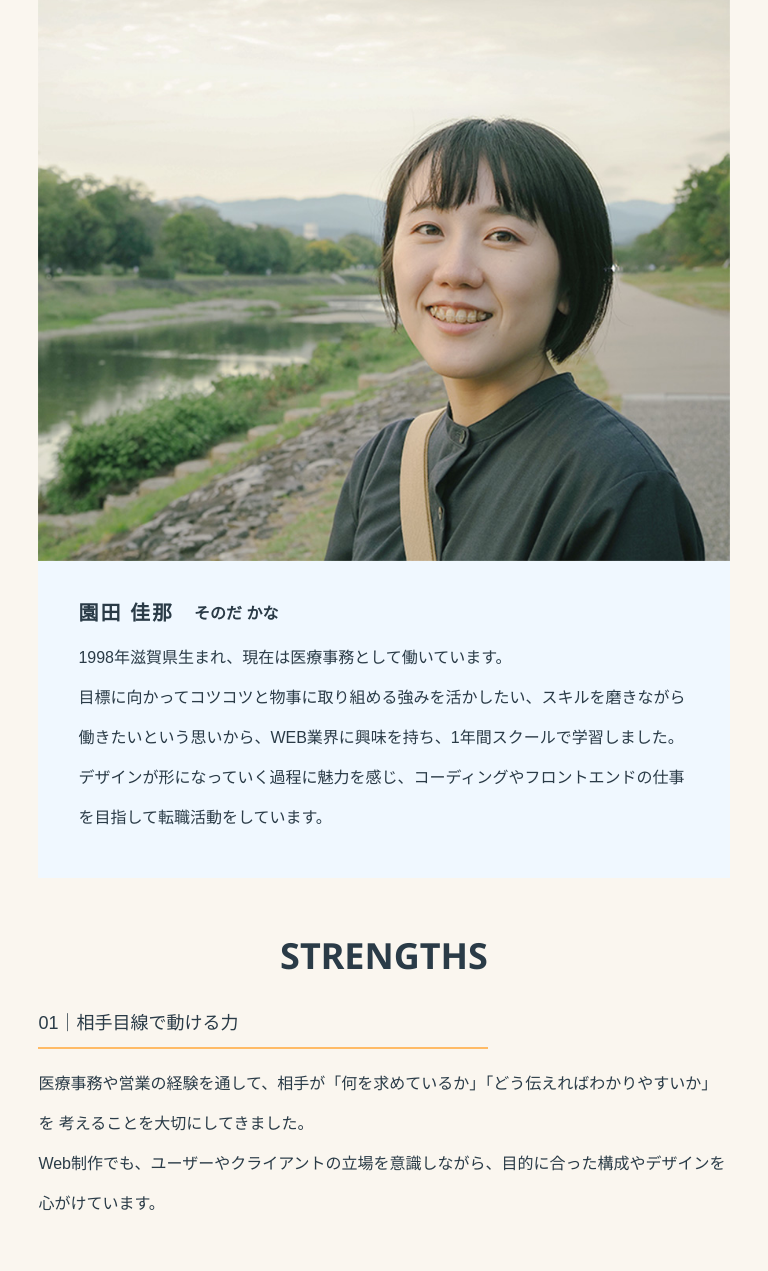
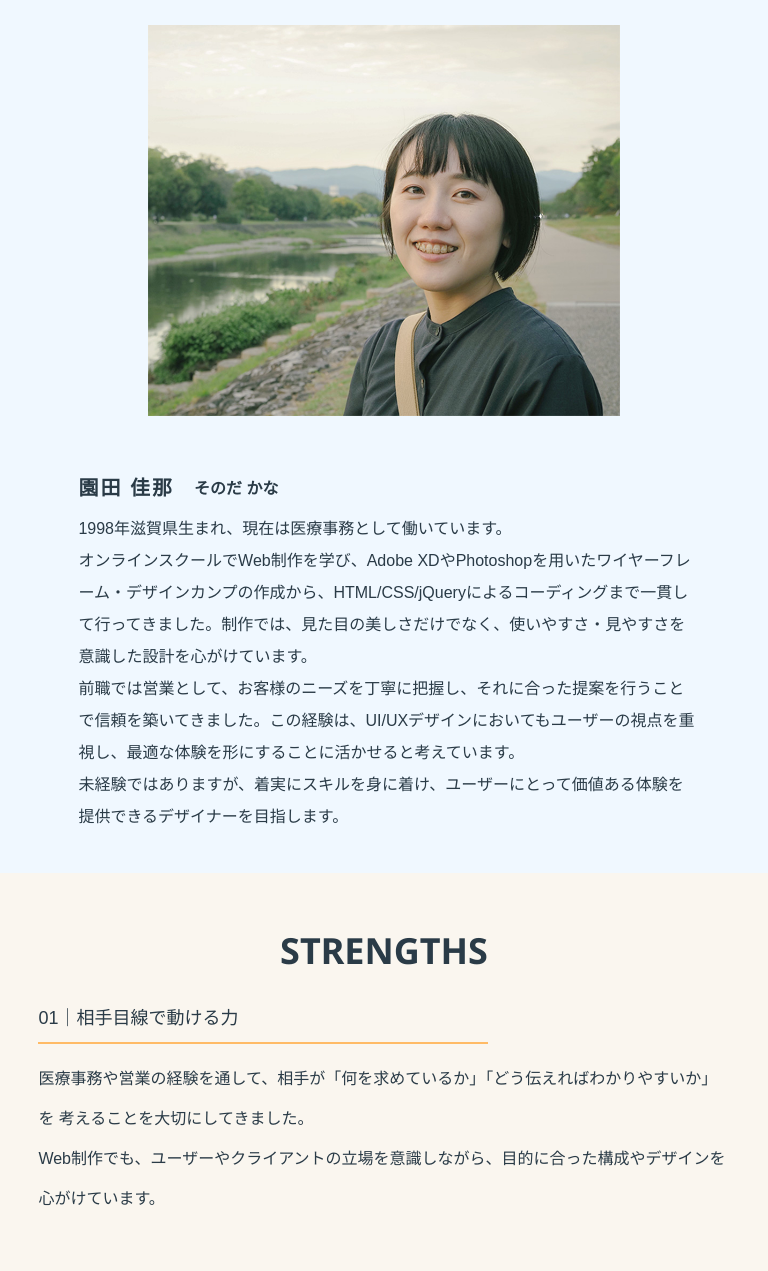
Before and after one commit to Kana-toyomon/portfolio0707, a plain HTML site: page about.html in a window 768 px wide. Shown: the part 218-1489 px from the top of the page. Drawn offline with Linux system fonts and the light colour scheme.

Commit message:
修正
デザイン

```diff
--- a/about.html
+++ b/about.html
@@ -40,7 +40,9 @@
     <section class="about section">
       <h2 class="about-title">ABOUT</h2>
       <div class="about-inner about-reverse">
+        <div class="about-img-container">
         <img class="about-image" src="./images/about/index-profile.jpg" alt="プロフィール写真">
+        </div>
         <div class="about-text">
           <div class="about-name">
             <p class="name-kanji">園田 佳那</p>
@@ -48,9 +50,10 @@
           </div>
           <p class="about-description">
             1998年滋賀県生まれ、現在は医療事務として働いています。<br>
-            目標に向かってコツコツと物事に取り組める強みを活かしたい、スキルを磨きながら
-            働きたいという思いから、WEB業界に興味を持ち、1年間スクールで学習しました。<br>
-            デザインが形になっていく過程に魅力を感じ、コーディングやフロントエンドの仕事を目指して転職活動をしています。
+            オンラインスクールでWeb制作を学び、Adobe
+            XDやPhotoshopを用いたワイヤーフレーム・デザインカンプの作成から、HTML/CSS/jQueryによるコーディングまで一貫して行ってきました。制作では、見た目の美しさだけでなく、使いやすさ・見やすさを意識した設計を心がけています。<br>
+            前職では営業として、お客様のニーズを丁寧に把握し、それに合った提案を行うことで信頼を築いてきました。この経験は、UI/UXデザインにおいてもユーザーの視点を重視し、最適な体験を形にすることに活かせると考えています。
+            <br>未経験ではありますが、着実にスキルを身に着け、ユーザーにとって価値ある体験を提供できるデザイナーを目指します。
           </p>
         </div>
       </div>
--- a/css/about.css
+++ b/css/about.css
@@ -17,13 +17,22 @@
   flex-direction: row-reverse;
 }
 
+.about-img-container {
+  display: flex;
+  justify-content: center;
+  align-items: center;
+  width: 480px;
+  height: 435px;
+  padding-right: 25px;
+}
+
 .about-image {
-  width: 50%;
+  max-width: 90%;
+  max-height: 90%;
 }
 
 .about-text {
   width: 700px;
-  /* background-color: aliceblue; */
   padding: 40px;
 }
 
@@ -48,7 +57,7 @@
 
 .about-description {
   font-size: 16px;
-  line-height: 2.5;
+  line-height: 2;
   display: inline-block;
   margin-top: 15px;
 }
@@ -146,7 +155,6 @@
   color: #2a3b47;
   font-size: 18px;
   line-height: 1.5;
-  /* font-weight: bold; */
   transition: opacity 0.4s ease;
   pointer-events: none;
   opacity: 0;
@@ -155,7 +163,6 @@
 /* ホバー時の変化 */
 .image-hover-box:hover img {
   opacity: 0.5;
-  /* 画像を薄くする（0〜1） */
 }
 
 .image-hover-box:hover .overlay-text {
@@ -184,7 +191,9 @@
 /* iphone11 */
 @media(max-width:767px) {
   .about {
-    margin-top: 80px;
+    margin-top: 20px;
+    padding-top: 80px;
+    background-color: aliceblue;
   }
 
   .about-inner {
@@ -201,8 +210,11 @@
     margin: 0;
   }
 
-  .about-image {
+  .about-img-container {
     width: 100%;
+    padding-right: 0;
+    height: 300px;
+    align-items: normal;
   }
 
   .about-text {
@@ -288,10 +300,16 @@
 
 /* タブレット */
 @media (min-width: 768px) and (max-width: 810px) {
+  .about {
+    background-color: aliceblue;
+    margin-top: 60px;
+    padding-top: 100px;
+  }
+
   .about-inner {
     display: block;
     width: 100%;
-    margin: 40px auto 0px auto;
+    margin: 25px auto 0px auto;
   }
 
   h2 {
@@ -302,8 +320,14 @@
     margin: 0;
   }
 
+  .about-img-container {
+    width: 100%;
+    padding-right: 0;
+    align-items: center;
+  }
+
   .about-image {
-    width: 100%;
+    object-fit: cover;
   }
 
   .strengths-inner,
--- a/css/kissa-amber.css
+++ b/css/kissa-amber.css
@@ -171,7 +171,6 @@ h3 {
   .project-title {
     font-size: 24px;
     white-space: normal;
-    /* 通常の改行ルール */
     text-align: left;
     margin: 0;
     line-height: 1.2;
```
Also changed, not shown: css/index.css (+0 -22 lines), index.html (+1 -1 lines).
